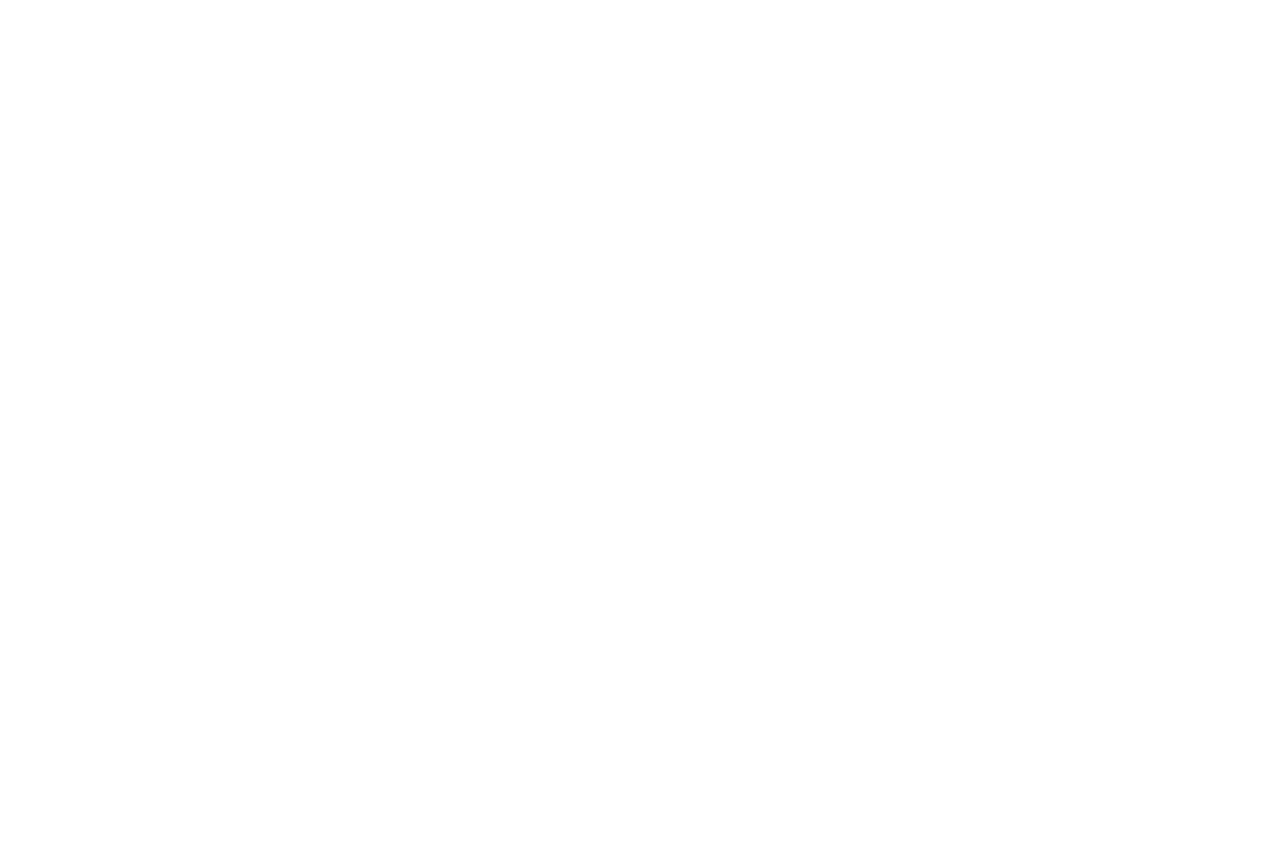
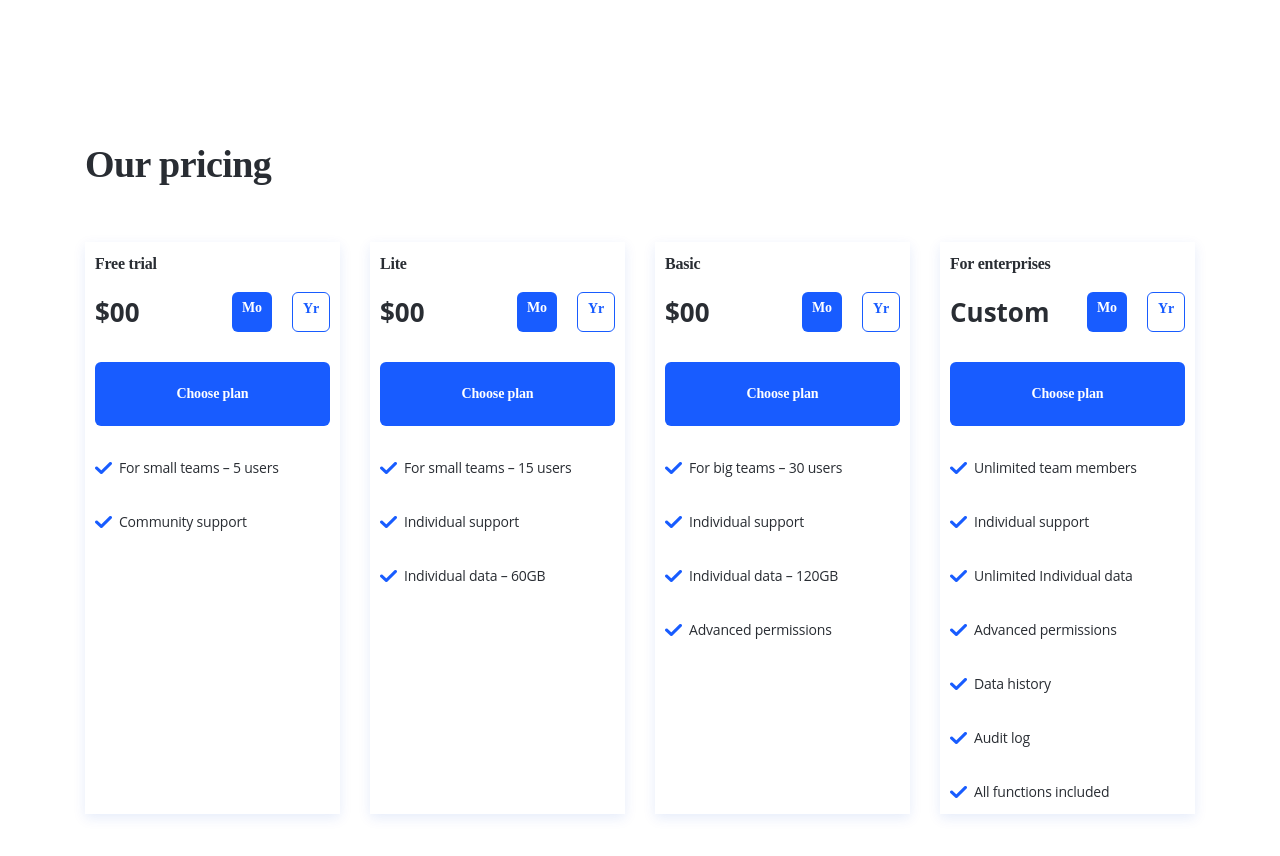
Before and after one commit to Sergiu333/website, a Next.js app: page / in a window 1280 px wide. Shown: the part 3820-4676 px from the top of the page. Before the commit the page ends 3936 px from the top, so only its background shows below. Built offline with nearby package versions, Linux system fonts and the light colour scheme.

Commit message:
feat: create ourPricing component

```diff
--- a/components/Carousel/index.js
+++ b/components/Carousel/index.js
@@ -32,7 +32,7 @@ const testimonials=[
 
 const Carousel = () => {
     return (
-        <div className="container mx-auto w-[1110px] mt-[120px] mb-[100px]">
+        <div className="container mx-auto w-[1110px] mt-[120px]">
             <div className="text-[#292D33] Headline_2_ExtraBold mb-[50px]">Testimonials </div>
             <div className=" flex flex-row gap-[30x]">
                 <OwlCarousel
@@ -47,7 +47,7 @@ const Carousel = () => {
                 >
                     {testimonials.map(({src, alt, name,ceo,  description}) => {
                         return (
-                            <div className="  p-[10px]">
+                            <div className="p-[10px]">
                                 <div className="flex flex-col p-[35px] shadow-card-3 ml-[30px]">
                                     <div className="flex flex-row gap-[25px]">
                                         <div>
--- /dev/null
+++ b/components/ourPricing/index.tsx
@@ -0,0 +1,131 @@
+import Image from "next/image";
+
+const packs = [
+    {
+        type: "Free trial",
+        src: "/tick.png",
+        price: "$00",
+        options: [
+            {
+                item: "For small teams – 5 users",
+            },
+            {
+                item: "Community support"
+            },
+
+        ]
+    },
+    {
+        type: "Lite",
+        src: "/tick.png",
+        price: "$00",
+        options: [
+            {
+                item: "For small teams – 15 users",
+            },
+            {
+                item: "Individual support"
+            },
+            {
+                item: "Individual data – 60GB"
+            }
+        ]
+    },
+    {
+        type: "Basic",
+        src: "/tick.png",
+        price: "$00",
+        options: [
+            {
+                item: "For big teams – 30 users"
+            },
+            {
+                item: "Individual support"
+            },
+            {
+                item: "Individual data – 120GB"
+            },
+            {
+                item: "Advanced permissions"
+            }
+        ]
+    },
+    {
+        type: "For enterprises",
+        src: "/tick.png",
+        price: "Custom",
+        options: [
+            {
+                item: "Unlimited team members"
+            },
+            {
+                item: "Individual support"
+            },
+            {
+                item: "Unlimited Individual data"
+            },
+            {
+                item: "Advanced permissions"
+            },
+            {
+                item: "Data history"
+            },
+            {
+                item: "Audit log"
+            },
+            {
+                item: "All functions included"
+            }
+        ]
+    }
+]
+
+const OurPricing = () => {
+    return (
+        <div className="container mx-auto w-[1110px] mb-[100px]">
+            <div className="text-[#292D33] Headline_2_ExtraBold mt-[120px] mb-[50px]">Our pricing</div>
+            <div className="flex flex-row gap-[30px]">
+                {packs.map(({type, src, price, options}) => {
+                    return (
+                        <div className="shadow-card-3 flex flex-col p-2.5 w-[255px]">
+                            <div className="text-[#292D33] Headline_6_Bold pb-4">{type}</div>
+                            <div className="flex flex-row pb-[30px]">
+                                <div className="text-[#292D33] text-[26px] font-extrabold leading-10 w-full">{price}</div>
+                                <div className="flex flex-row gap-5">
+                                    <div
+                                        className="bg-[#185CFF] py-1 px-2.5 text-white rounded-md Headline_7_SemiBold">Mo
+                                    </div>
+                                    <div
+                                        className="bg-white py-1 px-2.5 border border-[#185CFF] text-[#185CFF] rounded-md Headline_7_SemiBold">Yr
+                                    </div>
+                                </div>
+                            </div>
+                            <div className="bg-[#185CFF] rounded-md py-5 text-center Headline_7_SemiBold text-white ">
+                                Choose plan
+                            </div>
+                            {options.map(({item}, index) => {
+                                return (
+                                    <div className="flex flex-row gap-[7px] pt-[30px]" key={index}>
+                                        <div>
+                                            <Image
+                                                src="/tick.png"
+                                                alt="tick"
+                                                width={17}
+                                                height={12}
+                                            />
+                                        </div>
+                                        <div className="text-[#292D33] Paragraph_3_Regular">
+                                            {item}
+                                        </div>
+                                    </div>
+                                )
+                            })}
+                        </div>
+                    );
+                })}
+            </div>
+        </div>
+    )
+}
+
+export default OurPricing;
--- a/pages/index.js
+++ b/pages/index.js
@@ -6,6 +6,7 @@ import Solutions from "../components/solutions";
 import Services from "../components/services";
 import Benefits from "../components/benefits";
 import Carousel from "../components/Carousel";
+import OurPricing from "../components/ourPricing";
 
 const Home = () =>{
     return (
@@ -18,6 +19,7 @@ const Home = () =>{
             <Services/>
             <Benefits/>
             <Carousel/>
+            <OurPricing/>
         </div>
     )
 }
```
Also changed, not shown: public/tick.png (added).
